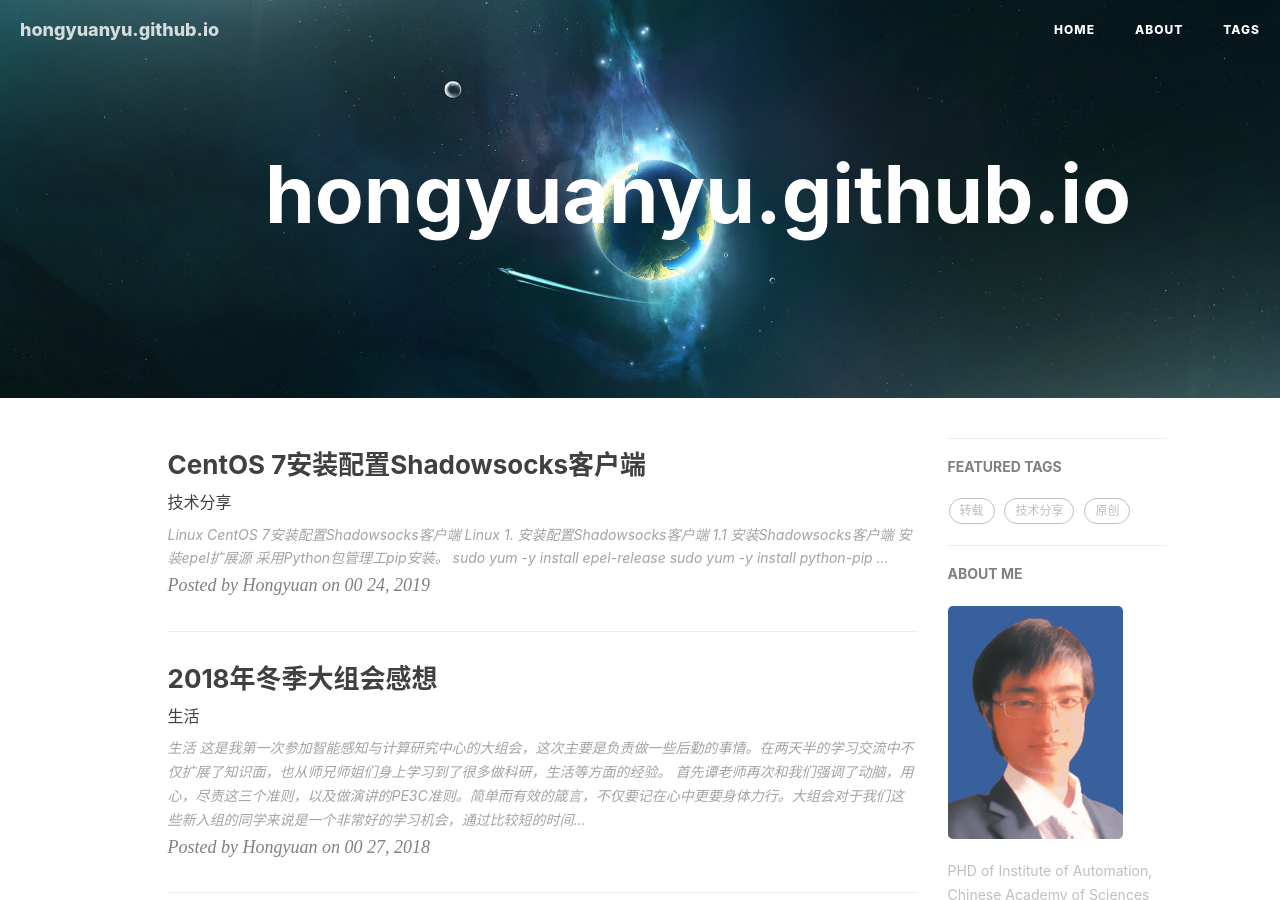
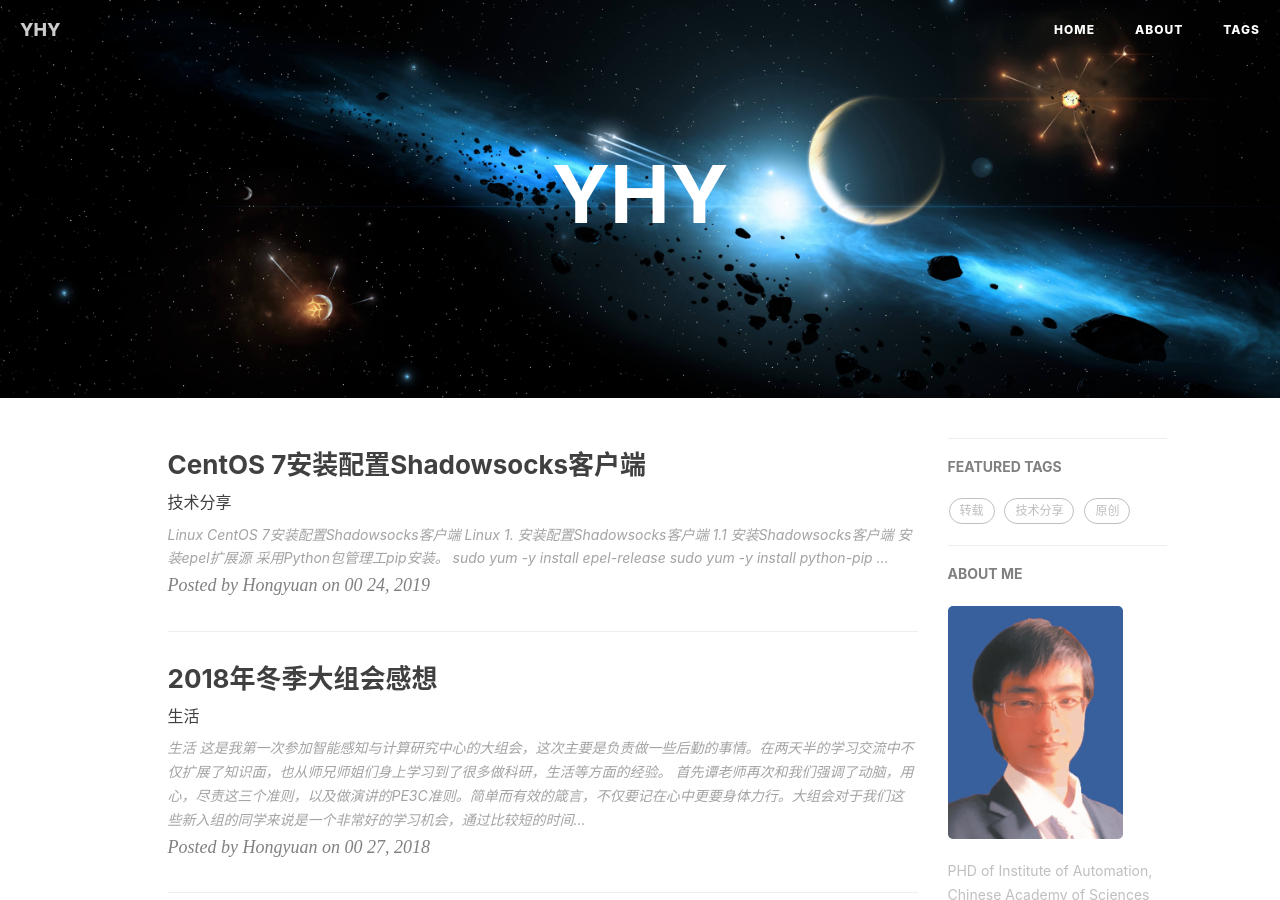
Before and after one commit to hongyuanyu/hongyuanyu.github.io, a Jekyll site: the page built from index.html, in a window 1280 px wide and 900 px high. Built offline with Jekyll 4.4.1, drawn with Linux system fonts in a browser that asks for light colours; nearby versions of some CDN libraries; the list of posts is cut into pages by our own code; comment, search, counter and statistics services are not loaded; some of the changed text lies outside the part shown.

Commit message:
fix typo

```diff
--- a/_config.yml
+++ b/_config.yml
@@ -1,7 +1,7 @@
 # Site settings
-# title: Welcome!
+title: YHY
 SEOTitle: 俞宏远的博客 | Hongyuan Blog
-header-img: img/homepage_3.jpg
+header-img: img/homepage_4.jpg
 email: hongyuan.yu@cripac.ia.ac.cn
 # description: "When natural inclination develops into a passionate desire, one advances towards his goal in seven-league boots."
 keyword: "Hongyuan, Blog, ML, CV"
```
Also changed, not shown: img/homepage_4.jpg (added).
